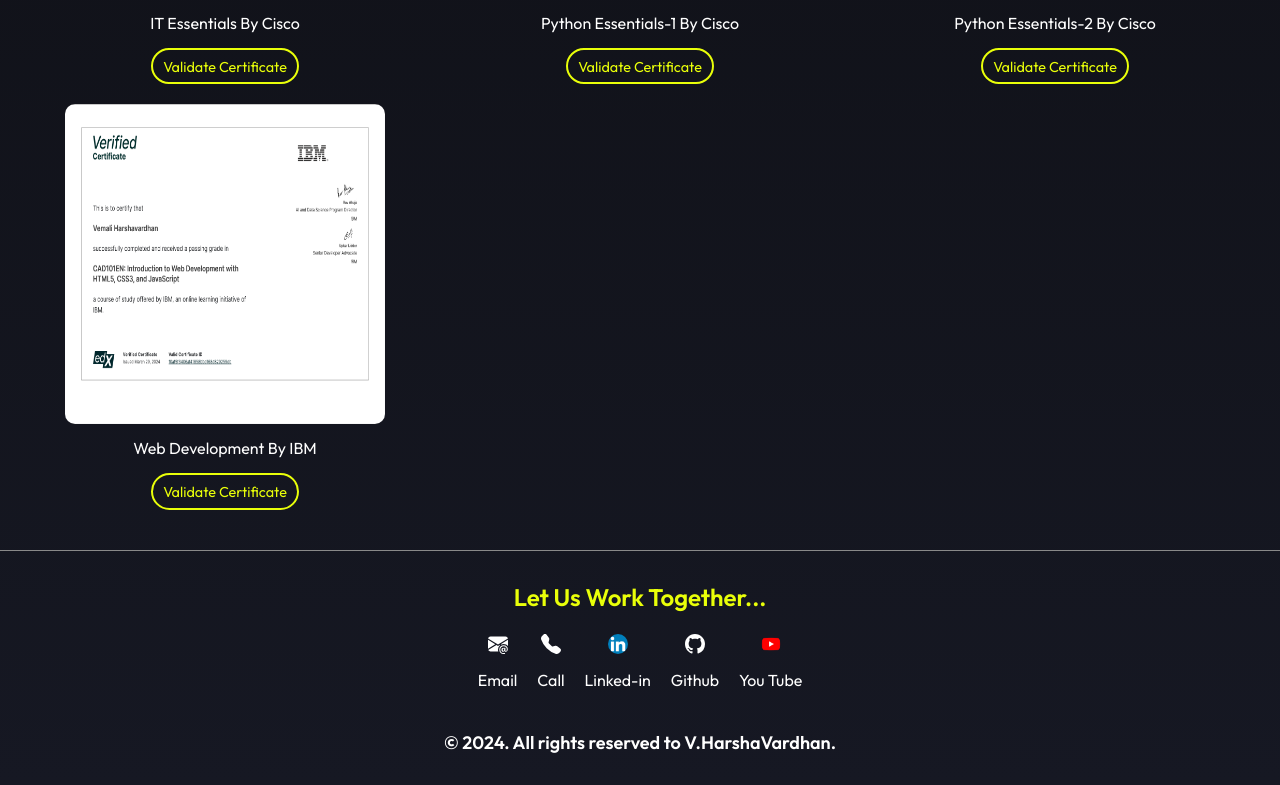
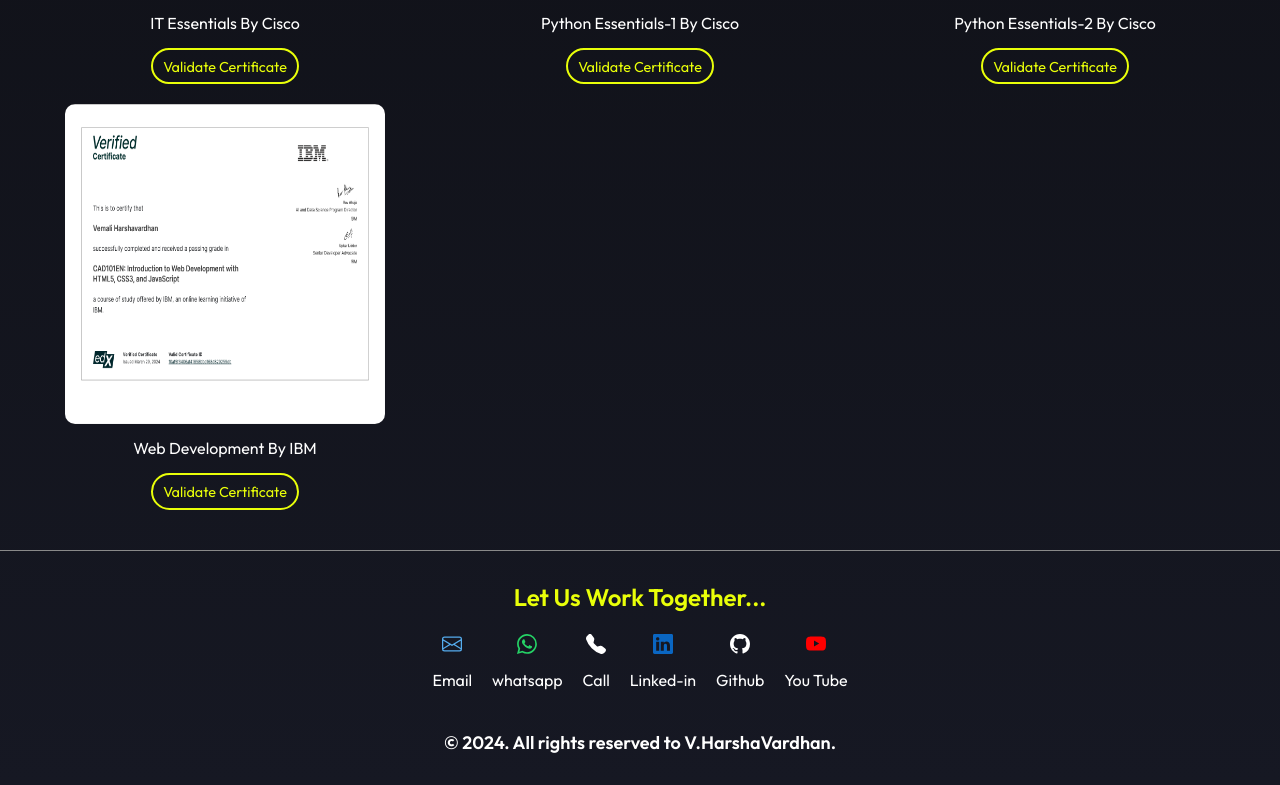
Before and after one commit to HarshavardhanVemali/My-Portfolio, a plain HTML site: page certifications.html in a window 1280 px wide. Shown: the part 1804-2589 px from the top of the page. Drawn offline with Linux system fonts and the light colour scheme; a script that the page names is missing.

Commit message:
changescommit

```diff
--- a/certifications.html
+++ b/certifications.html
@@ -57,14 +57,19 @@
     <script src="certifications.js"></script>
 </body>
 <footer id="Contact">
-    <h2>Let Us Work Together...</h2>
-    <div id="footer_links">
-      <a href="https://mail.google.com/mail/u/0/?tab=rm&ogbl#inbox?compose=GTvVlcSHvbKtqXmvxCqTRCSHfKQfrVLczjWpqJkfXMcZgFbWwxldrDnqxDKwLpbgCpTzmCvVQFbrS" target="_blank">
-        <svg xmlns="http://www.w3.org/2000/svg" width="20" height="20" fill="currentColor" class="bi bi-envelope-at-fill" viewBox="0 0 16 16">
-            <path d="M2 2A2 2 0 0 0 .05 3.555L8 8.414l7.95-4.859A2 2 0 0 0 14 2zm-2 9.8V4.698l5.803 3.546zm6.761-2.97-6.57 4.026A2 2 0 0 0 2 14h6.256A4.5 4.5 0 0 1 8 12.5a4.49 4.49 0 0 1 1.606-3.446l-.367-.225L8 9.586zM16 9.671V4.697l-5.803 3.546.338.208A4.5 4.5 0 0 1 12.5 8c1.414 0 2.675.652 3.5 1.671"/>
-            <path d="M15.834 12.244c0 1.168-.577 2.025-1.587 2.025-.503 0-1.002-.228-1.12-.648h-.043c-.118.416-.543.643-1.015.643-.77 0-1.259-.542-1.259-1.434v-.529c0-.844.481-1.4 1.26-1.4.585 0 .87.333.953.63h.03v-.568h.905v2.19c0 .272.18.42.411.42.315 0 .639-.415.639-1.39v-.118c0-1.277-.95-2.326-2.484-2.326h-.04c-1.582 0-2.64 1.067-2.64 2.724v.157c0 1.867 1.237 2.654 2.57 2.654h.045c.507 0 .935-.07 1.18-.18v.731c-.219.1-.643.175-1.237.175h-.044C10.438 16 9 14.82 9 12.646v-.214C9 10.36 10.421 9 12.485 9h.035c2.12 0 3.314 1.43 3.314 3.034zm-4.04.21v.227c0 .586.227.8.581.8.31 0 .564-.17.564-.743v-.367c0-.516-.275-.708-.572-.708-.346 0-.573.245-.573.791"/>
+  <h2 data-aos="fade-up" >Let Us Work Together...</h2>
+  <div id="footer_links" >
+    <a href="mailto:vemalivardhan@gmail.com" target="_blank" aria-label="Email Harshavardhan">
+      <svg xmlns="http://www.w3.org/2000/svg" width="20" height="20" fill="currentColor" class="bi bi-envelope" viewBox="0 0 16 16" style="fill: #55acee;">
+        <path d="M0 4a2 2 0 0 1 2-2h12a2 2 0 0 1 2 2v8a2 2 0 0 1-2 2H2a2 2 0 0 1-2-2zm2-1a1 1 0 0 0-1 1v.217l7 4.2 7-4.2V4a1 1 0 0 0-1-1zm13 2.383-4.708 2.825L15 11.105zm-.034 6.876-5.64-3.471L8 9.583l-1.326-.795-5.64 3.47A1 1 0 0 0 2 13h12a1 1 0 0 0 .966-.741M1 11.105l4.708-2.897L1 5.383z"/>
       </svg>
       <p>Email</p>
+    </a>
+    <a href="whatsapp://send?phone=+917675922209&text=Hi" target="_blank">
+      <svg xmlns="http://www.w3.org/2000/svg" width="20" height="20" fill="currentColor" class="bi bi-whatsapp" viewBox="0 0 16 16" style="fill: #25D366;">
+        <path d="M13.601 2.326A7.85 7.85 0 0 0 7.994 0C3.627 0 .068 3.558.064 7.926c0 1.399.366 2.76 1.057 3.965L0 16l4.204-1.102a7.9 7.9 0 0 0 3.79.965h.004c4.368 0 7.926-3.558 7.93-7.93A7.9 7.9 0 0 0 13.6 2.326zM7.994 14.521a6.6 6.6 0 0 1-3.356-.92l-.24-.144-2.494.654.666-2.433-.156-.251a6.56 6.56 0 0 1-1.007-3.505c0-3.626 2.957-6.584 6.591-6.584a6.56 6.56 0 0 1 4.66 1.931 6.56 6.56 0 0 1 1.928 4.66c-.004 3.639-2.961 6.592-6.592 6.592m3.615-4.934c-.197-.099-1.17-.578-1.353-.646-.182-.065-.315-.099-.445.099-.133.197-.513.646-.627.775-.114.133-.232.148-.43.05-.197-.1-.836-.308-1.592-.985-.59-.525-.985-1.175-1.103-1.372-.114-.198-.011-.304.088-.403.087-.088.197-.232.296-.346.1-.114.133-.198.198-.33.065-.134.034-.248-.015-.347-.05-.099-.445-1.076-.612-1.47-.16-.389-.323-.335-.445-.34-.114-.007-.247-.007-.38-.007a.73.73 0 0 0-.529.247c-.182.198-.691.677-.691 1.654s.71 1.916.81 2.049c.098.133 1.394 2.132 3.383 2.992.47.205.84.326 1.129.418.475.152.904.129 1.246.08.38-.058 1.171-.48 1.338-.943.164-.464.164-.86.114-.943-.049-.084-.182-.133-.38-.232"/>
+      </svg>
+      <p>whatsapp</p>
     </a>
     <a href="tel:+917675922209">
       <svg xmlns="http://www.w3.org/2000/svg" width="20" height="20" fill="currentColor" class="bi bi-telephone-fill" viewBox="0 0 16 16">
@@ -73,7 +78,9 @@
       <p>Call</p>
     </a>
     <a href="https://www.linkedin.com/in/vemali-harshavardhan-334976259/" target="_blank">
-        <img src="Photos-001/linkedin.png" alt="linked in" />
+      <svg xmlns="http://www.w3.org/2000/svg" width="20" height="20" fill="currentColor" class="bi bi-linkedin" viewBox="0 0 16 16" style="fill: #0A66C2;">
+        <path d="M0 1.146C0 .513.526 0 1.175 0h13.65C15.474 0 16 .513 16 1.146v13.708c0 .633-.526 1.146-1.175 1.146H1.175C.526 16 0 15.487 0 14.854zm4.943 12.248V6.169H2.542v7.225zm-1.2-8.212c.837 0 1.358-.554 1.358-1.248-.015-.709-.52-1.248-1.342-1.248S2.4 3.226 2.4 3.934c0 .694.521 1.248 1.327 1.248zm4.908 8.212V9.359c0-.216.016-.432.08-.586.173-.431.568-.878 1.232-.878.869 0 1.216.662 1.216 1.634v3.865h2.401V9.25c0-2.22-1.184-3.252-2.764-3.252-1.274 0-1.845.7-2.165 1.193v.025h-.016l.016-.025V6.169h-2.4c.03.678 0 7.225 0 7.225z"/>
+      </svg>
       <p>Linked-in</p>
     </a>
     <a href="https://github.com/HarshavardhanVemali" target="_blank">
@@ -83,11 +90,13 @@
       <p>Github</p>
     </a>
     <a href="https://www.youtube.com/@harshasdevhub" target="_blank">
-        <img src="Photos-001/yt.webp" alt="youtube" />
+      <svg xmlns="http://www.w3.org/2000/svg" width="20" height="20" fill="currentColor" class="bi bi-youtube" viewBox="0 0 16 16" style="fill: #FF0000;">
+        <path d="M8.051 1.999h.089c.822.003 4.987.033 6.11.335a2.01 2.01 0 0 1 1.415 1.42c.101.38.172.883.22 1.402l.01.104.022.26.008.104c.065.914.073 1.77.074 1.957v.075c-.001.194-.01 1.108-.082 2.06l-.008.105-.009.104c-.05.572-.124 1.14-.235 1.558a2.01 2.01 0 0 1-1.415 1.42c-1.16.312-5.569.334-6.18.335h-.142c-.309 0-1.587-.006-2.927-.052l-.17-.006-.087-.004-.171-.007-.171-.007c-1.11-.049-2.167-.128-2.654-.26a2.01 2.01 0 0 1-1.415-1.419c-.111-.417-.185-.986-.235-1.558L.09 9.82l-.008-.104A31 31 0 0 1 0 7.68v-.123c.002-.215.01-.958.064-1.778l.007-.103.003-.052.008-.104.022-.26.01-.104c.048-.519.119-1.023.22-1.402a2.01 2.01 0 0 1 1.415-1.42c.487-.13 1.544-.21 2.654-.26l.17-.007.172-.006.086-.003.171-.007A100 100 0 0 1 7.858 2zM6.4 5.209v4.818l4.157-2.408z"/>
+      </svg>
       <p>You Tube</p>
     </a>
   </div>
-    <h4>
+  <h4 >
     © 2024. All rights reserved to
     <a href="https://harshavardhanvemali.netlify.app/" target="_blank" rel="noopener noreferrer">V.HarshaVardhan</a>.</h4>
 </footer>
```
Also changed, not shown: index.html (+15 -6 lines). Lines whose indentation alone changed are shown as unchanged.
